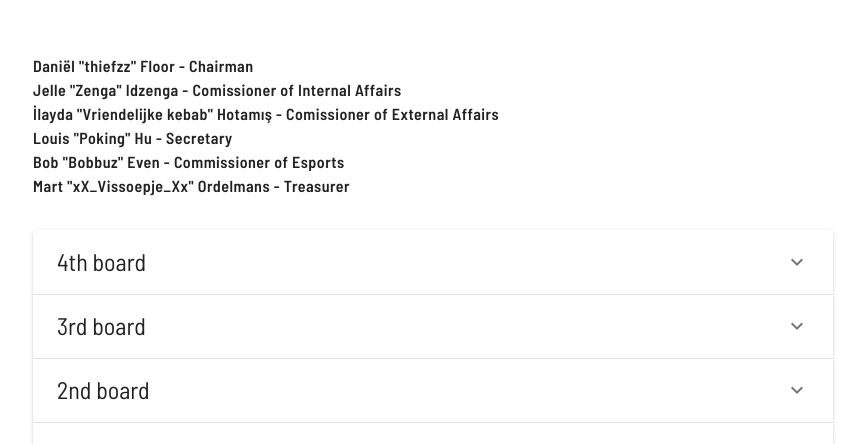
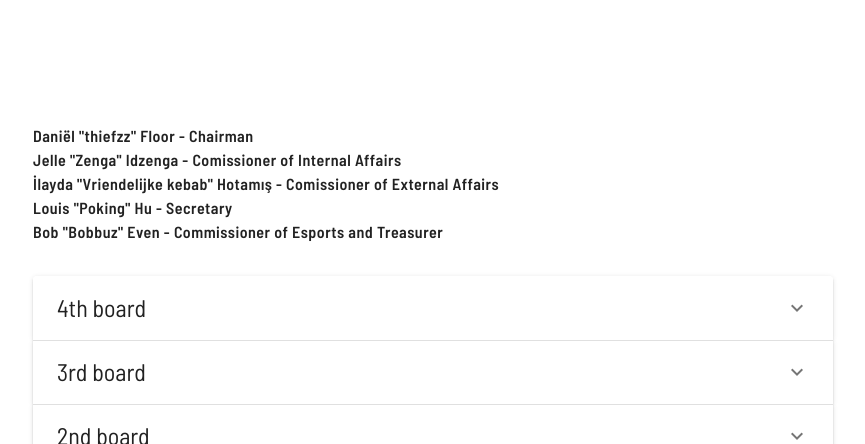
Before and after one commit to ESA-Blueshell/frontend, a Vue app: page /board in a window 1280 px wide. Shown: the part 1019-1463 px from the top of the page, without its empty margins (207-1072 px from the left). Built offline with nearby package versions, Linux system fonts and the light colour scheme.

Commit message:
updated board page. rip rest in rip mart

```diff
--- a/src/views/Board.vue
+++ b/src/views/Board.vue
@@ -32,11 +32,7 @@
           </p>
 
           <p class="body-1 mb-0" style="text-align: left; font-weight: bold">
-            Bob "Bobbuz" Even - Commissioner of Esports
-          </p>
-
-          <p class="body-1 mb-0" style="text-align: left; font-weight: bold">
-            Mart "xX_Vissoepje_Xx" Ordelmans - Treasurer
+            Bob "Bobbuz" Even - Commissioner of Esports and Treasurer
           </p>
         </div>
 
```
Also changed, not shown: src/assets/boardImage.jpg.
